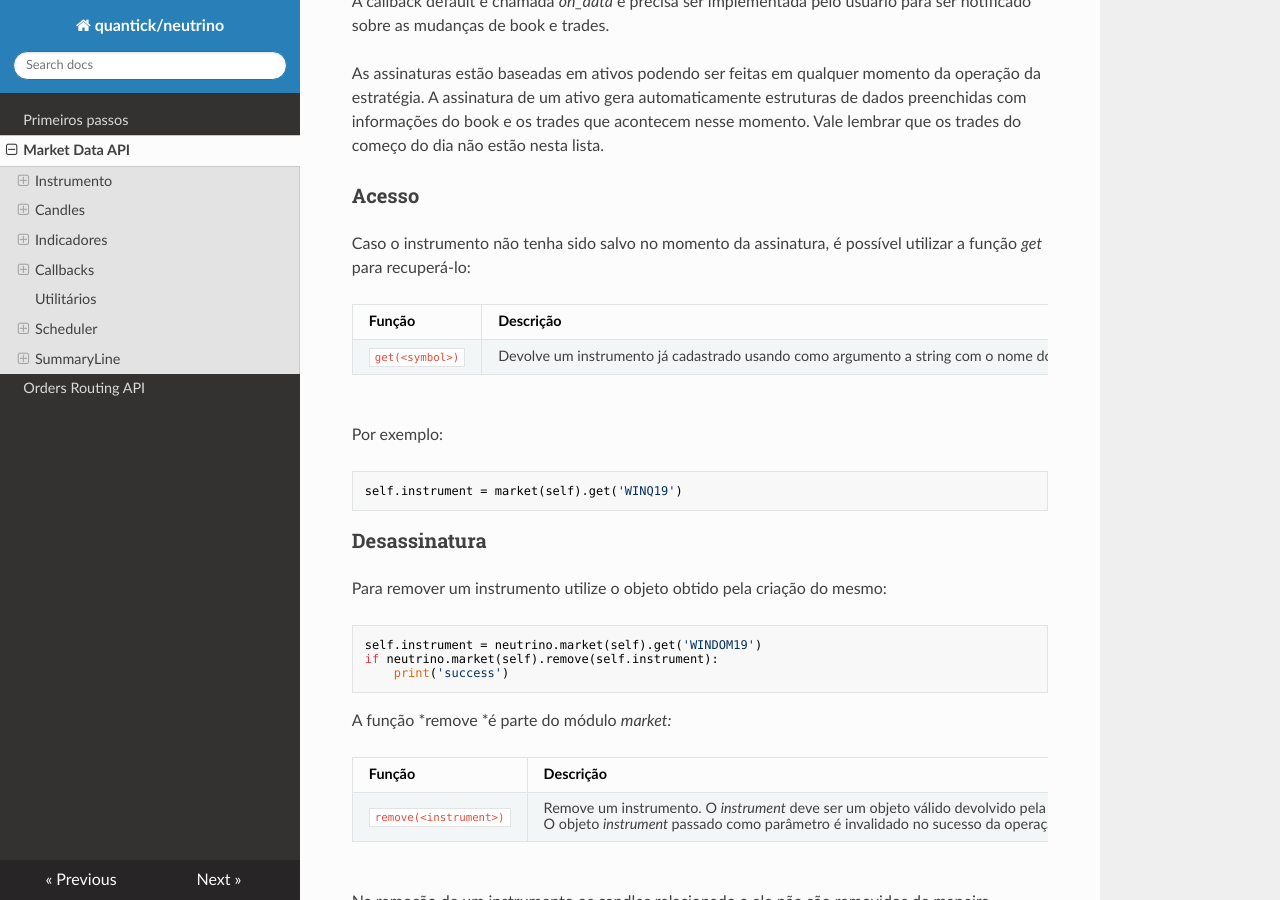
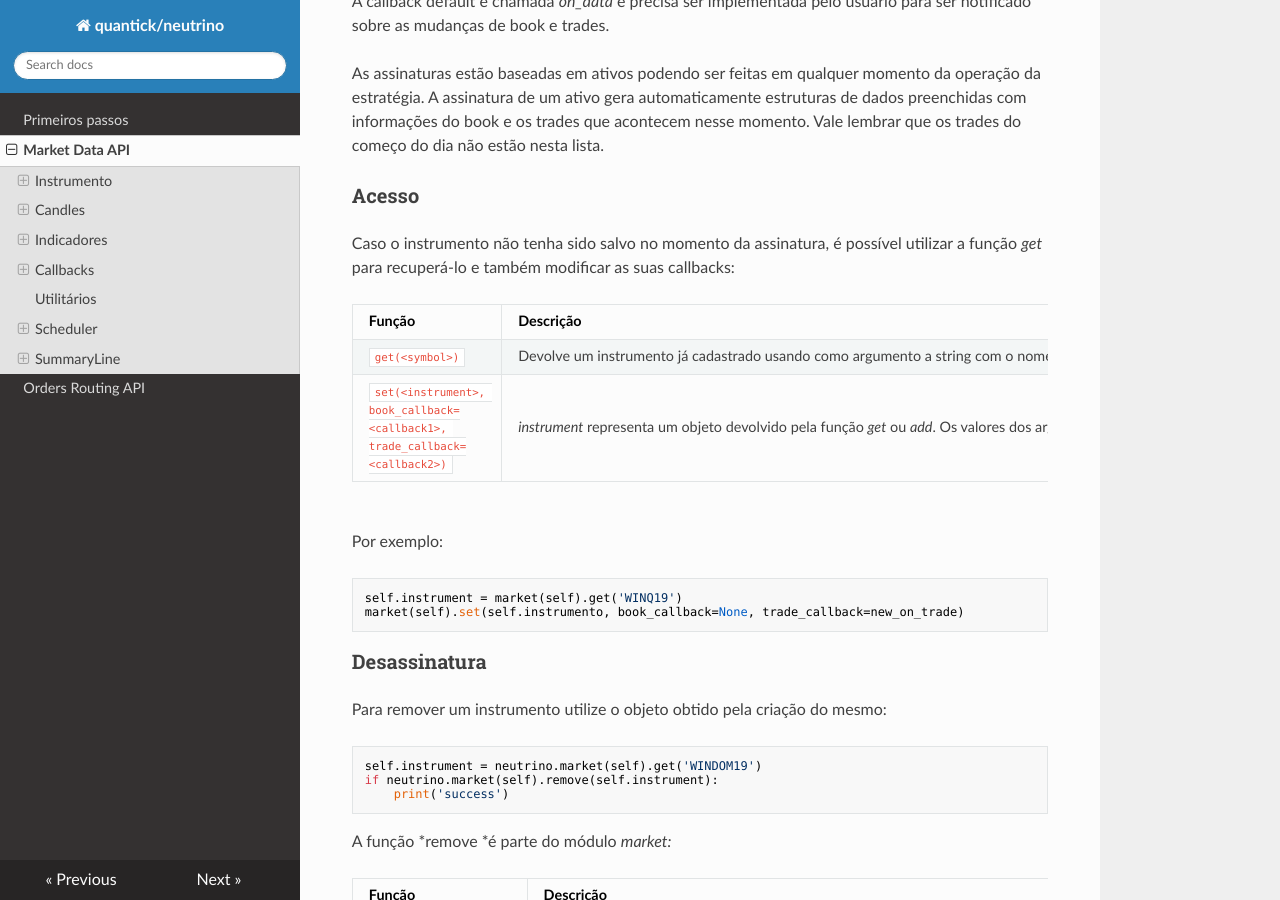
Before and after one commit to onesoftsa/quantick-docs, an MkDocs documentation site: the page built from docs/mktdata.md, in a window 1280 px wide and 900 px high, scrolled down 916 px. Built offline with MkDocs 1.6.1, drawn with Linux system fonts in a browser that asks for light colours; nearby versions of some CDN libraries.

Commit message:
Documentando funcao set

````diff
--- a/docs/mktdata.md
+++ b/docs/mktdata.md
@@ -44,17 +44,19 @@ começo do dia não estão nesta lista.
 
 
 Caso o instrumento não tenha sido salvo no momento da assinatura, é
-possível utilizar a função *get* para recuperá-lo:
+possível utilizar a função *get* para recuperá-lo e também modificar as suas callbacks:
 
 | **Função**      | **Descrição**                                                                                                                            |
 |-----------------|-------------------------------------------------------------------------------------------------------------------|
 | `get(<symbol>)` | Devolve um instrumento já cadastrado usando como argumento a string com o nome do símbolo. Caso o nome seja inválido *None* é devolvido. |
+| `set(<instrument>, book_callback=<callback1>, trade_callback=<callback2>)` | <em>instrument</em> representa um objeto devolvido pela função <em>get</em> ou <em>add</em>. Os valores dos argumentos <em>book_callback</em> e <em>trade_callback</em> determinam os novos valores para as callbacks de book e trades respeitivamente. Atribuir <em>None</em> cancela a chamada à callback. A função retorna <em>True</em> caso sucesso, <em>False</em> caso contrário.|
 
 <br>
 Por exemplo:
 
 ```python
 self.instrument = market(self).get('WINQ19')
+market(self).set(self.instrumento, book_callback=None, trade_callback=new_on_trade)
 ```
 
 
````
